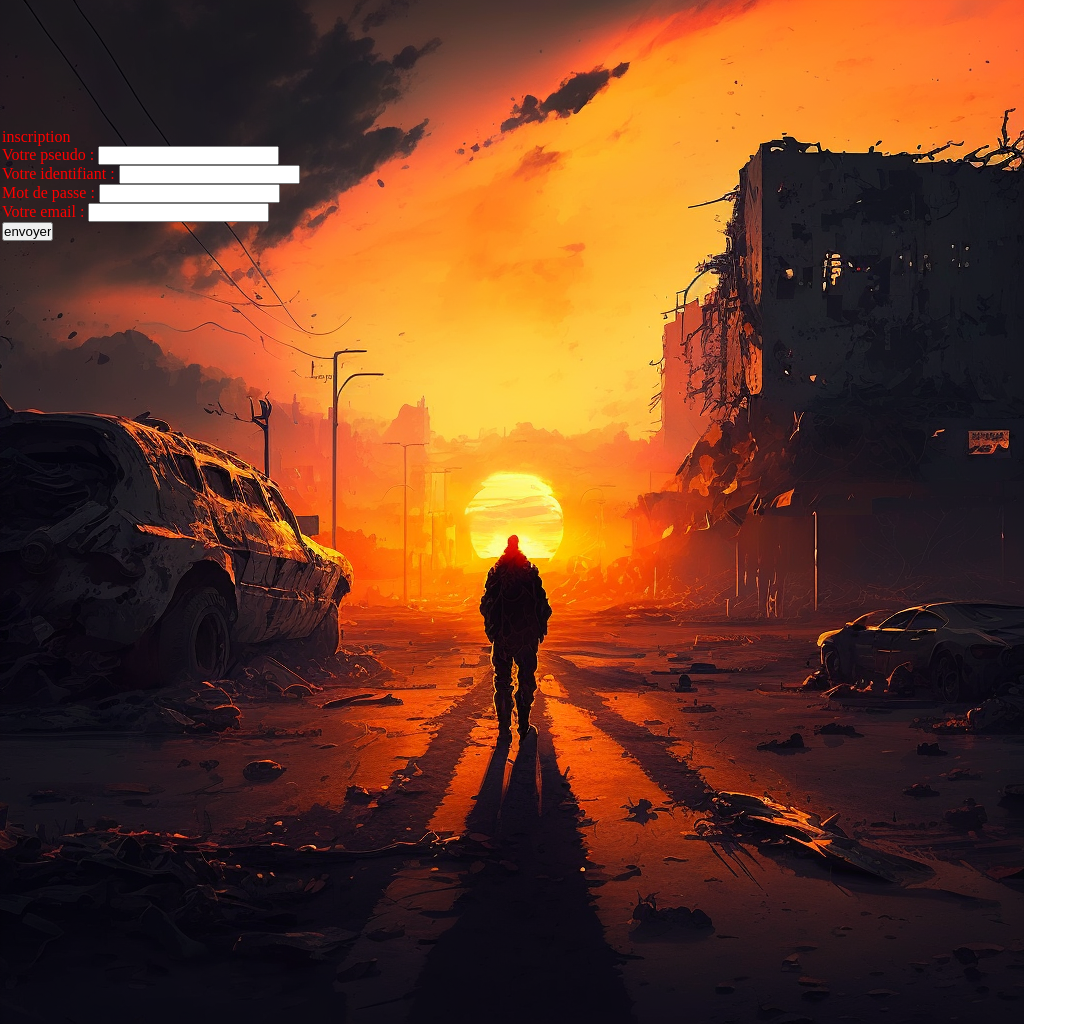
After one commit to orikham/expos-Session, a PHP site: page /test/test.html in a window 1280 px wide. The commit adds this page. Shown: the whole page, without its empty margins (0-1087 px from the left). Run offline with PHP 8.4, Linux system fonts and the light colour scheme.

Commit message:
commit 3

```diff
--- a/CSS/style.css
+++ b/CSS/style.css
@@ -12,6 +12,7 @@ a {
 /*.....body.....*/
 body {
   background-image: url("../img/fondIndex1.png");
+  /*background-size: 500px 500px;*/
   background-size: cover;
   background-repeat: no-repeat;
   display: flex;
@@ -21,6 +22,10 @@ body {
 body h1 {
   color: red;
 }
+body section {
+  width: 500px;
+  height: 500px;
+}
 body section #inscription {
   width: 500px;
   color: red;
--- a/CSS/style.scss
+++ b/CSS/style.scss
@@ -16,6 +16,7 @@ a {
 body{
 
     background-image: url('../img/fondIndex1.png');
+    /*background-size: 500px 500px;*/
     background-size: cover;
     background-repeat: no-repeat;
     display: flex;
@@ -27,6 +28,8 @@ body{
     }
 
     section{
+        width: 500px;
+        height: 500px;
         #inscription{
             width: 500px;
             color: red;
--- a/formulaire.php
+++ b/formulaire.php
@@ -9,9 +9,9 @@
 </head>
 <body>
 
-        <h1>bienvenue mon ami . alors comme ça tu es égaré ici ? tu reviens peut-être après quelques mésaventures  ? quoique deux choix s'offrent à toi t'inscrire ou te connecter .
+        <h1>Hello alors comme ça tu es égaré ici ? tu viens peut-être après quelques mésaventures  ? Aller inscris toi sur le registre et entre te reposer.
 
-bienvenue mon ami... Bienvenue en enfer...hi...hi sur la route 139
+bienvenue mon ami... Bienvenue en enfer...hi...hi bienvenue sur la route 139...
 </h1>
 
 
--- a/index_post.php
+++ b/index_post.php
@@ -17,7 +17,7 @@ require_once './index.php';
 </head>
 <body>
     <div id="connexion">
-        <form action="rt.php" method="POST">
+        <form action="session.php" method="POST">
             <fieldset>
                 <legend>Connexion</legend>
 
--- a/rt.php
+++ b/session.php
@@ -3,4 +3,5 @@ session_start();
 
 require_once './index.php';
 
+
 ?>
--- /dev/null
+++ b/test/style.css
@@ -0,0 +1,20 @@
+* {
+  margin: 0;
+  padding: 0;
+}
+
+a {
+  text-decoration: none;
+}
+
+body img {
+  background-size: auto;
+}
+body #section {
+  width: 1000px;
+}
+body #section #inscription {
+  width: 1000px;
+  margin-top: -900px;
+  color: red;
+}/*# sourceMappingURL=style.css.map */
--- /dev/null
+++ b/test/style.scss
@@ -0,0 +1,26 @@
+* {
+    margin: 0;
+    padding: 0;
+
+}
+
+a {
+    text-decoration: none;
+}
+
+
+
+body{
+    img{
+        background-size:auto;
+    }
+    #section{
+        width: 1000px;
+
+        #inscription{
+            width: 1000px;
+            margin-top: -900px;
+            color: red;
+        }
+    }
+}
--- /dev/null
+++ b/test/test.html
@@ -0,0 +1,39 @@
+<!DOCTYPE html>
+<html lang="en">
+<head>
+    <meta charset="UTF-8">
+    <meta http-equiv="X-UA-Compatible" content="IE=edge">
+    <meta name="viewport" content="width=device-width, initial-scale=1.0">
+    <title>Document</title>
+    <link rel="stylesheet" href="style.css">
+
+
+</head>
+<body>
+    <img src="./img/fondIndex1.png" alt="fond">
+    <section id="section">
+        <div id="inscription">
+            <form method="POST" action="index_post.php">
+                <fieldset>
+                <legend>inscription</legend>
+                    <label for="pseudo"> Votre pseudo : </label>
+                    <input type="text" name="pseudo" id="pseudo" required/>
+                    <br/>
+                    <label for="identifiant"> Votre identifiant : </label>
+                    <input type="text" name="identifiant" id="identifiant" required/>
+                    <br/>
+                    <label for="password">Mot de passe : </label>
+                    <input type="password" name="password" id="password" required/>
+                    <br/>
+                    <label for="mail"> Votre email : </label>
+                    <input type="text" name="mail" id="mail" required/>
+                    <br/>
+                    <input type="submit" value="envoyer"/>
+                </fieldset>
+            </form>
+        </div>
+
+
+</section>
+</body>
+</html>
```
Also changed, not shown: index.php (+7 -1 lines), README.md, test/img/fondIndex1.png (added), 2 other files.
